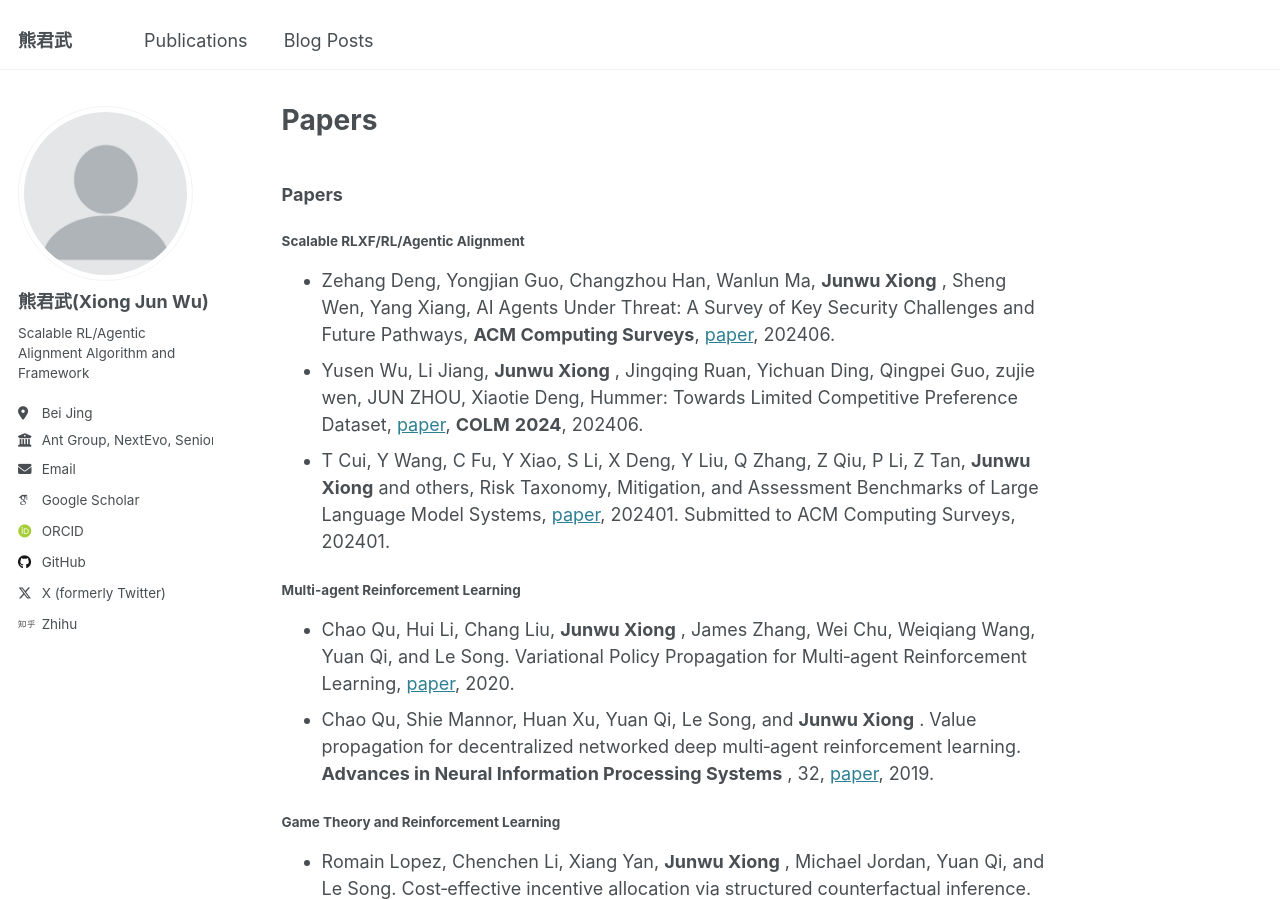
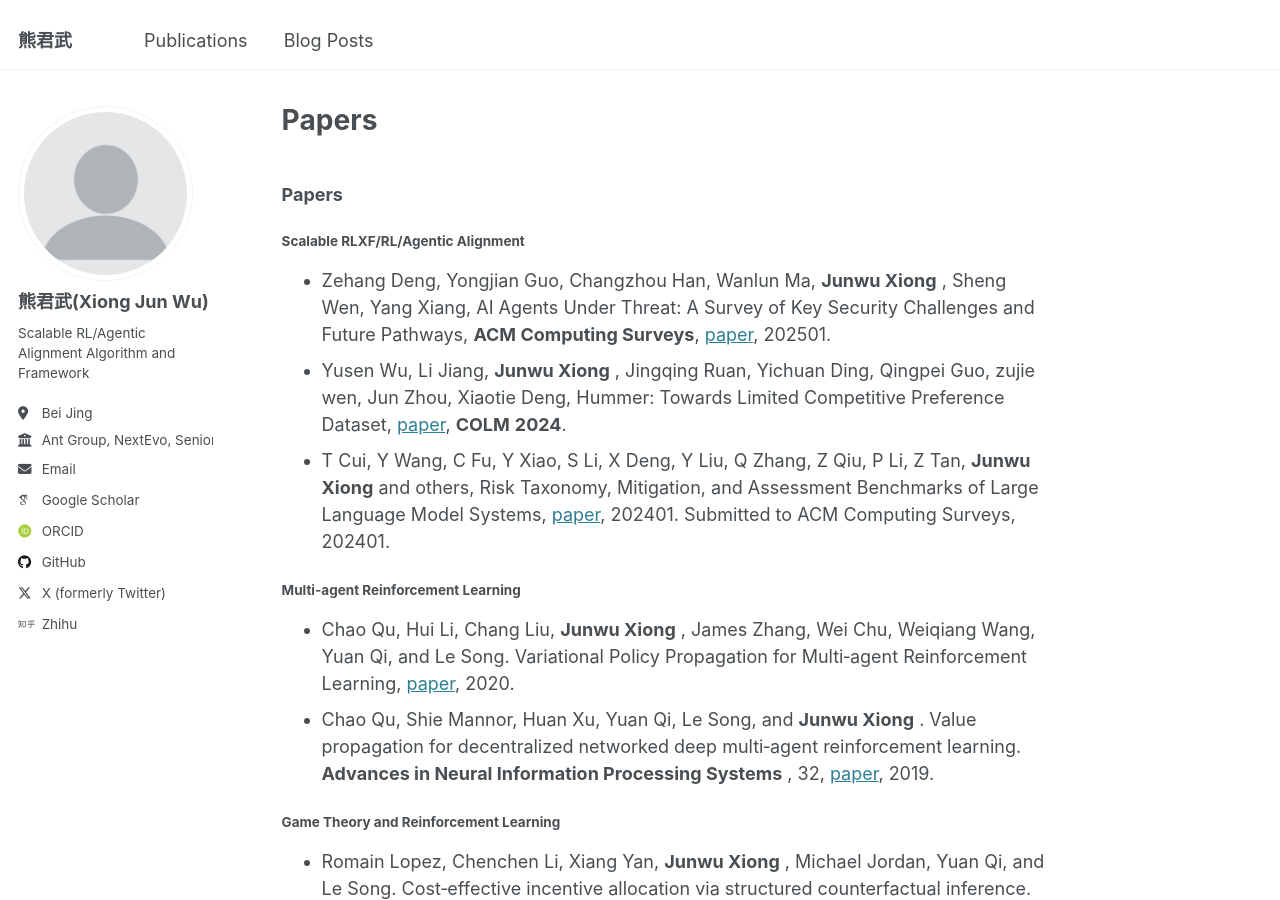
Before and after one commit to junwuxgi/junwuxgi.github.io, a Jekyll site: the page built from publications.md, in a window 1280 px wide and 900 px high. Built offline with Jekyll 4.4.1, drawn with Linux system fonts in a browser that asks for light colours; some web fonts are replaced; our own code applies the rules of GitHub Pages for plain Markdown files.

Commit message:
update config

```diff
--- a/publications.md
+++ b/publications.md
@@ -2,8 +2,8 @@
 
 #### **Scalable RLXF/RL/Agentic Alignment**
 
-* Zehang Deng, Yongjian Guo, Changzhou Han, Wanlun Ma,  **Junwu Xiong** , Sheng Wen, Yang Xiang, AI Agents Under Threat: A Survey of Key Security Challenges and Future Pathways, **ACM Computing Surveys**, [paper](https://arxiv.org/abs/2406.02630), 202406.
-* Yusen Wu, Li Jiang,  **Junwu Xiong** , Jingqing Ruan, Yichuan Ding, Qingpei Guo, zujie wen, JUN ZHOU, Xiaotie Deng, Hummer: Towards Limited Competitive Preference Dataset, [paper](https://openreview.net/pdf?id=aKwQPRjdGa),  **COLM** **2024**, 202406.
+* Zehang Deng, Yongjian Guo, Changzhou Han, Wanlun Ma,  **Junwu Xiong** , Sheng Wen, Yang Xiang, AI Agents Under Threat: A Survey of Key Security Challenges and Future Pathways, **ACM Computing Surveys**, [paper](https://dblp.org/rec/journals/corr/abs-2406-02630.html), 202501.
+* Yusen Wu, Li Jiang,  **Junwu Xiong** , Jingqing Ruan, Yichuan Ding, Qingpei Guo, zujie wen, Jun Zhou, Xiaotie Deng, Hummer: Towards Limited Competitive Preference Dataset, [paper](https://openreview.net/pdf?id=aKwQPRjdGa),  **COLM** **2024**.
 * T Cui, Y Wang, C Fu, Y Xiao, S Li, X Deng, Y Liu, Q Zhang, Z Qiu, P Li, Z Tan, **Junwu Xiong** and others, Risk Taxonomy, Mitigation, and Assessment Benchmarks of Large Language Model Systems, [paper](https://arxiv.org/abs/2401.05778), 202401. Submitted to ACM Computing Surveys, 202401.
 
 #### **Multi-agent Reinforcement Learning**
```
